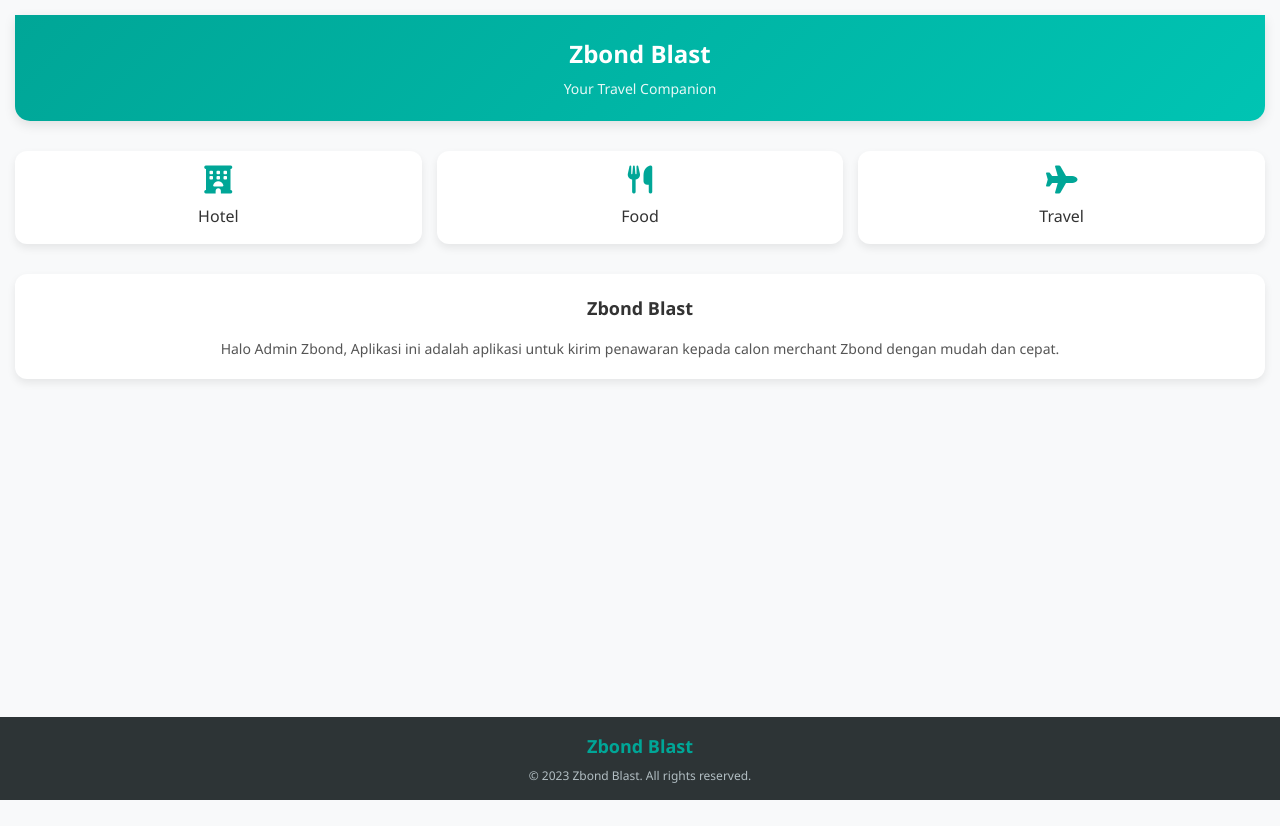
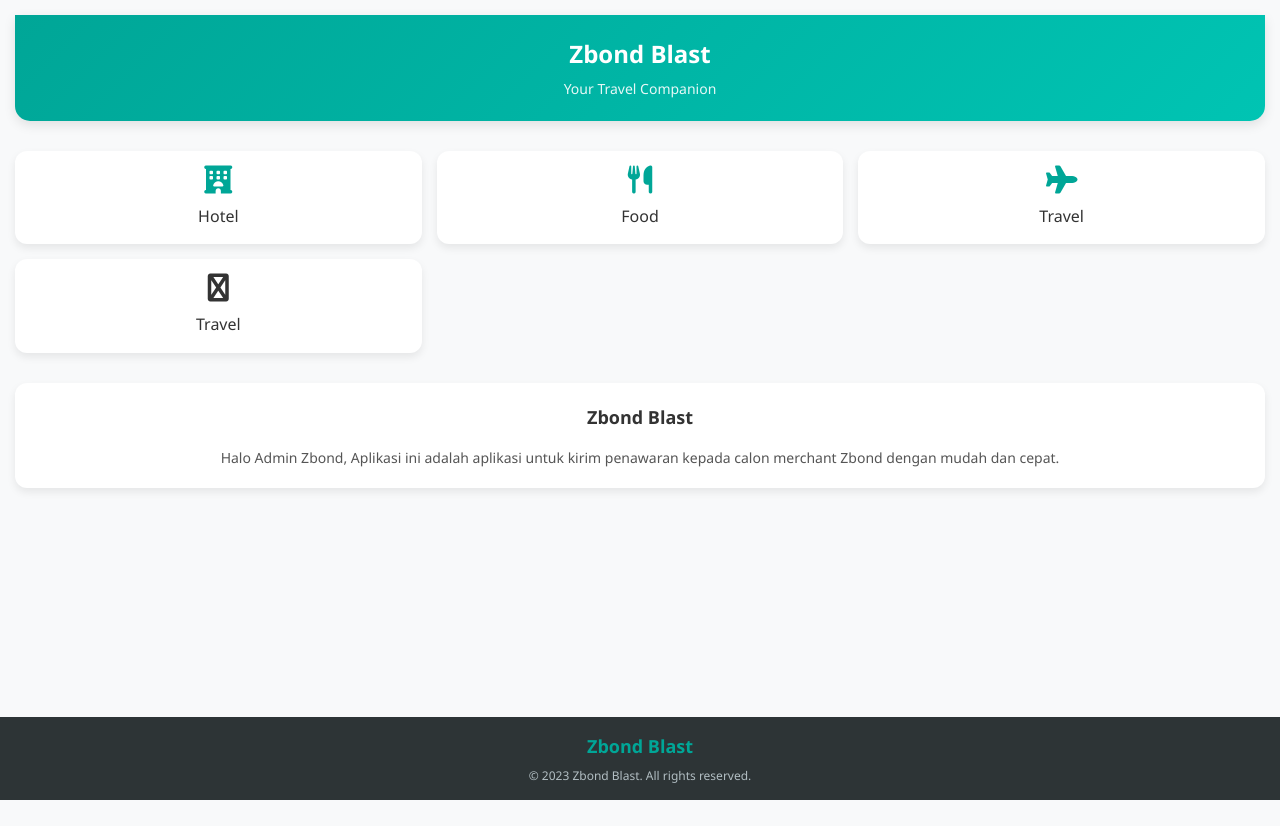
Before and after one commit to shariang12/Admin-Zbond-Blast, a plain HTML site: page index.html in a window 1280 px wide. Drawn offline with Linux system fonts and the light colour scheme.

Commit message:
Update index.html

```diff
--- a/index.html
+++ b/index.html
@@ -174,6 +174,10 @@
                     <i class="fas fa-plane travel"></i>
                     <span>Travel</span>
                 </a>
+                <a href="sender.html" class="menu-button" id="senderBtn">
+                    <i class="fas fa-whatsapp"></i>
+                    <span>Travel</span>
+                </a>
             </div>
 
             <div class="app-info">
```
